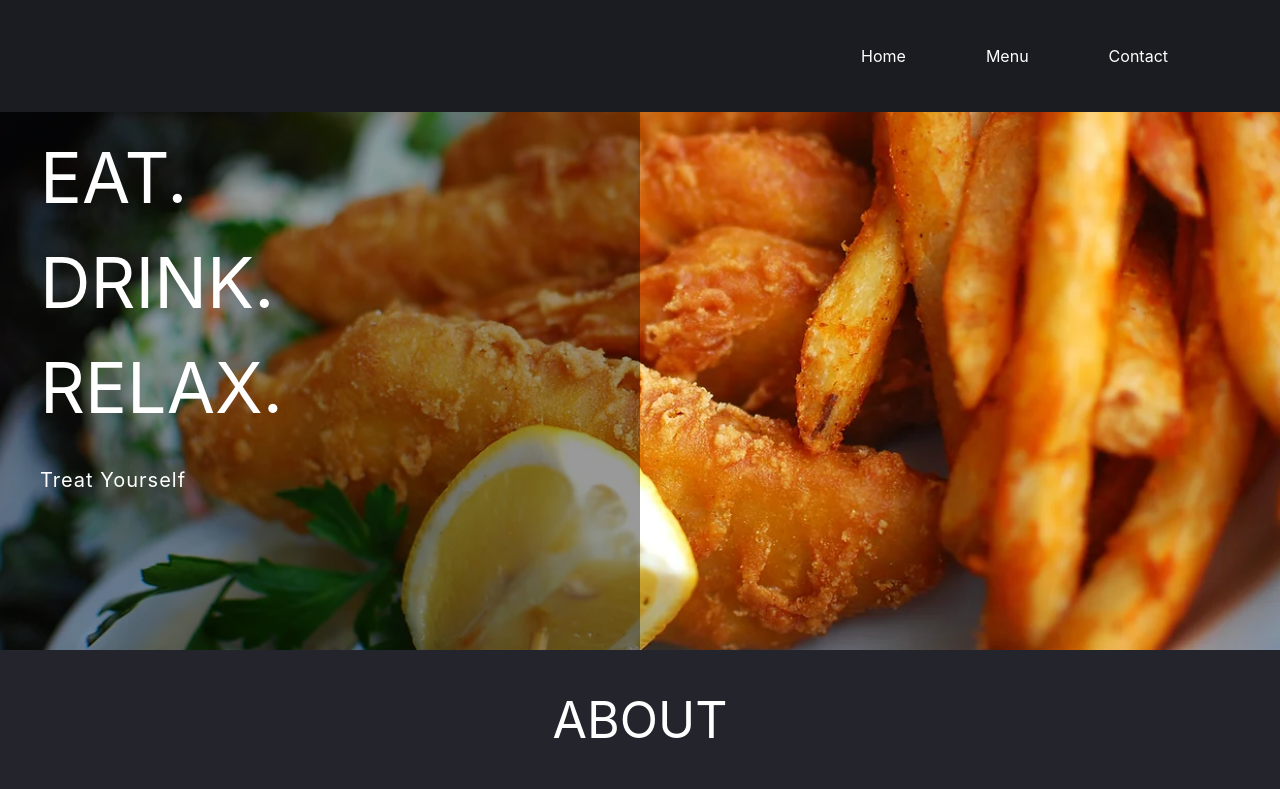
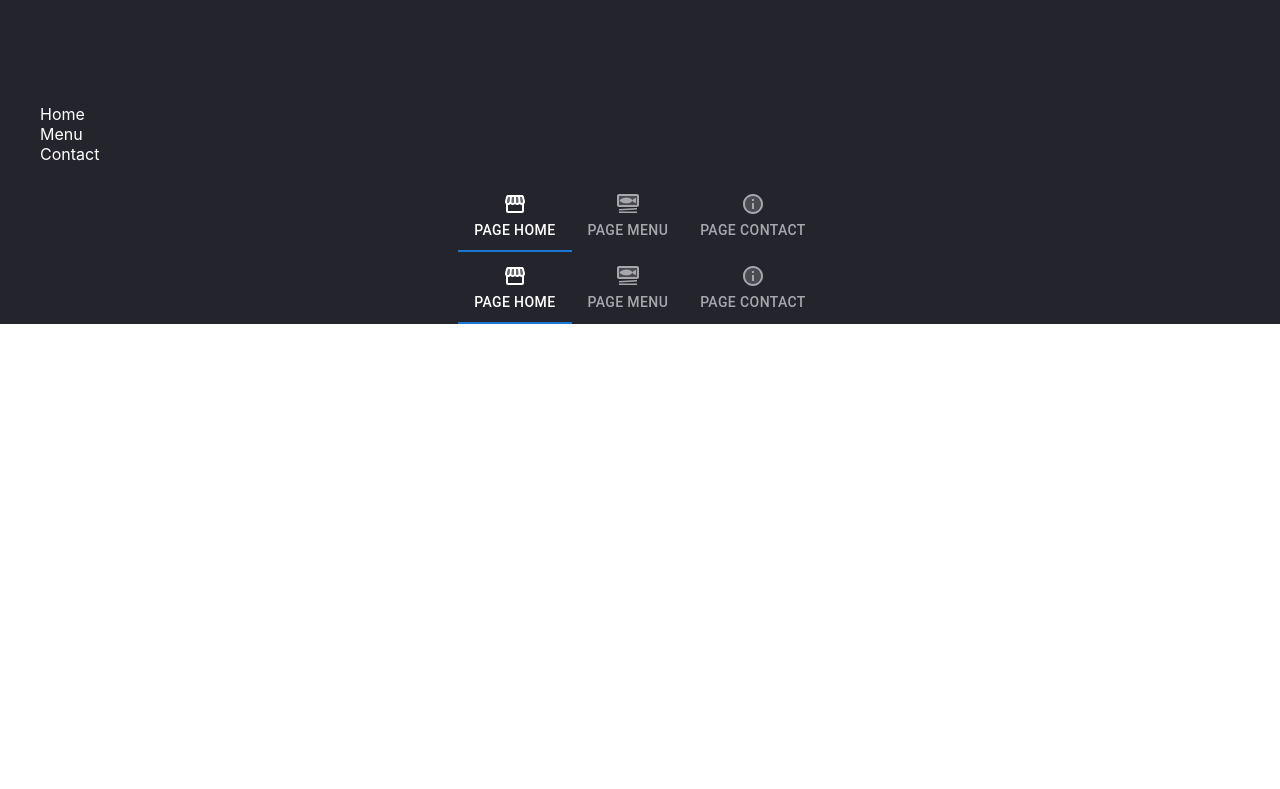
Before and after one commit to QianTea/capstone, a React (Create React App) app in the folder react-project/: page /home in a window 1280 px wide. Shown: the top 789 px of the page. Built offline with nearby package versions, Linux system fonts and the light colour scheme; no server answers.

Commit message:
web nav - tab

```diff
--- /dev/null
+++ b/react-project/src/website/components/navTab.js
@@ -0,0 +1,61 @@
+import  React, { useState, useEffect } from 'react';
+// API
+import axios from 'axios';
+import { Link } from 'react-router-dom';
+//mui
+import Box from '@mui/material/Box';
+import Tabs from '@mui/material/Tabs';
+import Tab from '@mui/material/Tab';
+//icons
+import StorefrontTwoToneIcon from '@mui/icons-material/StorefrontTwoTone';
+import SetMealTwoToneIcon from '@mui/icons-material/SetMealTwoTone';
+import InfoTwoToneIcon from '@mui/icons-material/InfoTwoTone';
+
+function LinkTab(props) {
+    return (
+        <Tab
+            component="a"
+            onClick={(event) => {
+                event.preventDefault();
+            }}
+            {...props}
+        />
+    );
+}
+
+export default function NavTabs() {
+    const [value, setValue] = React.useState(0);
+
+    const handleChange = (event, newValue) => {
+        setValue(newValue);
+    };
+
+    return (
+        <Box sx={{ width: '100%' }}>
+            <Tabs
+                value={value}
+                onChange={handleChange}
+                textColor="inherit"
+                indicatorColor="primary"
+                aria-label="nav tabs example"
+                centered
+            >
+                <LinkTab
+                    icon={<StorefrontTwoToneIcon />}
+                    label="Page Home"
+                    href="/drafts"
+                />
+                <LinkTab
+                    icon={<SetMealTwoToneIcon />}
+                    label="Page Menu"
+                    href="/trash"
+                />
+                <LinkTab
+                    icon={<InfoTwoToneIcon />}
+                    label="Page Contact"
+                    href="/spam"
+                />
+            </Tabs>
+        </Box>
+    );
+}
--- a/react-project/src/website/components/webNav.js
+++ b/react-project/src/website/components/webNav.js
@@ -4,23 +4,30 @@ import axios from 'axios';
 import { Link } from 'react-router-dom';
 // mui
 import { createTheme, ThemeProvider } from '@mui/material/styles';
+import Box from '@mui/material/Box';
+import Tabs from '@mui/material/Tabs';
+import Tab from '@mui/material/Tab';
+//icons
+import StorefrontTwoToneIcon from '@mui/icons-material/StorefrontTwoTone';
+import SetMealTwoToneIcon from '@mui/icons-material/SetMealTwoTone';
+import InfoTwoToneIcon from '@mui/icons-material/InfoTwoTone';
 
 // style
 const mdTheme = createTheme();
 const styles = {
-    header: {
-        display: 'flex',
-        justifyContent: 'space-between',
-        alignItems: 'center',
-        backgroundColor: '#1B1B22',
-        padding: '1rem 2rem',
-        position: 'fixed',
-        top: 0,
-        left: 0,
-        right: 0,
-        zIndex: 999,
-        textAlign: 'left',
-    },
+    // header: {
+    //     display: 'flex',
+    //     justifyContent: 'space-between',
+    //     alignItems: 'center',
+    //     backgroundColor: '#1B1B22',
+    //     padding: '1rem 2rem',
+    //     position: 'fixed',
+    //     top: 0,
+    //     left: 0,
+    //     right: 0,
+    //     zIndex: 999,
+    //     textAlign: 'left',
+    // },
     logo: {
         flex: 1,
         height: '5rem',
@@ -32,14 +39,13 @@ const styles = {
         fontSize: '2rem',
         paddingLeft: '1rem',
         paddingBottom: '1rem',
-
     },
     li: {
         display: 'flex',
-        flex: 1,
-        justifyContent: 'flex-end',
-        display: 'inline-block',
-        marginRight: '5rem',
+        // flex: 1,
+        // justifyContent: 'flex-end',
+        // display: 'inline-block',
+        // marginRight: '5rem',
     },
     a: {
         color: '#fff',
@@ -48,7 +54,17 @@ const styles = {
     },
 }
 
-
+function LinkTab(props) {
+    return (
+        <Tab
+            component="a"
+            onClick={(event) => {
+                event.preventDefault();
+            }}
+            {...props}
+        />
+    );
+}
 // top navigation bar of store website
 const WebNav = () => {
     // get store info
@@ -60,25 +76,28 @@ const WebNav = () => {
         };
         fetchData();
     }, [setStoreInfo]);
+    // tab things
+    const [value, setValue] = React.useState(0);
+
+    const handleChange = (event, newValue) => {
+        setValue(newValue);
+    };
     return (
         <ThemeProvider theme={mdTheme}>
             <div>
                 <nav style={styles.header}>
+
                     {/* logo image - link to home page*/}
-                    <span style={styles.logo}>
                     <Link to="/home">
                         <img style={styles.logo}
                             alt={storeInfo.storeName}
                             src={storeInfo.logoImage} />
+                        <span style={styles.name}>
+                            {storeInfo.storeName}
+                        </span>
                     </Link>
-                        <Link to="/home" style={styles.name}>
-                            {storeInfo.storeName}
-                        </Link>
-                    </span>
 
-
-                    <ul className="nav-links">
-
+                    <ul >
                         {/* link to home page */}
                         <li style={styles.li}>
                             <Link to="/home" style={styles.a}>
@@ -98,6 +117,32 @@ const WebNav = () => {
                             </Link>
                         </li>
                     </ul>
+                    <Box sx={{ width: '100%' }}>
+            <Tabs
+                value={value}
+                onChange={handleChange}
+                textColor="inherit"
+                indicatorColor="primary"
+                aria-label="nav tabs example"
+                centered
+            >
+                <LinkTab
+                    icon={<StorefrontTwoToneIcon />}
+                    label="Page Home"
+                    href="/drafts"
+                />
+                <LinkTab
+                    icon={<SetMealTwoToneIcon />}
+                    label="Page Menu"
+                    href="/trash"
+                />
+                <LinkTab
+                    icon={<InfoTwoToneIcon />}
+                    label="Page Contact"
+                    href="/spam"
+                />
+            </Tabs>
+        </Box>
                 </nav>
             </div>
         </ThemeProvider >
--- a/react-project/src/website/webLayout.js
+++ b/react-project/src/website/webLayout.js
@@ -1,6 +1,7 @@
 import { Outlet } from "react-router-dom";
 // Components
 import WebNav from "./components/webNav";
+import NavTabs from "./components/navTab";
 import WebFooter from "./pages/webFooter";
 // navigation
 import { useNavigate,useLocation } from "react-router-dom";
@@ -11,7 +12,7 @@ const styles = {
     page: {
         backgroundColor: '#24242D',
         color: '#fff',
-        textAlign: 'center',
+        // textAlign: 'center',
     },
     body: {
         backgroundColor: '#24242D',
@@ -29,12 +30,16 @@ const WebLayout = () => {
         if (currentPath == '/') navigate('/home');
     }, [navigate, location]);
     return (
-        < div style={styles.page}>
+        // < div style={styles.page}>
+        //     <WebNav />
+        //     <div style={styles.body}>
+        //         <Outlet />
+        //     </div>
+        //     <WebFooter sx={{ mt: 8, mb: 4 }} />
+        // </div>
+        <div style={styles.page}>
             <WebNav />
-            <div style={styles.body}>
-                <Outlet />
-            </div>
-            <WebFooter sx={{ mt: 8, mb: 4 }} />
+            <NavTabs/>
         </div>
     )
 }
```
Lines whose indentation alone changed are shown as unchanged.
